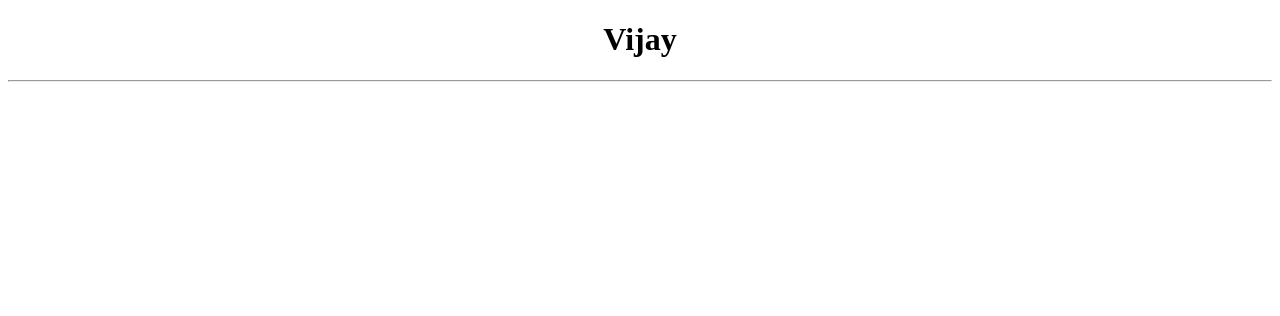
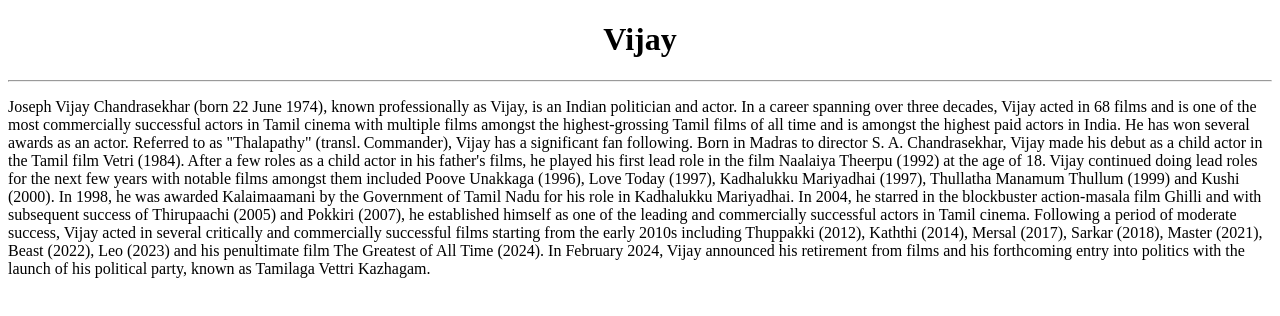
Before and after one commit to rishi170103/githubemc1, a plain HTML site: page index.html in a window 1280 px wide. Drawn offline with Linux system fonts and the light colour scheme.

Commit message:
index.html file modified paragraph tag

```diff
--- a/index.html
+++ b/index.html
@@ -8,6 +8,12 @@
 <body>
  <h1 style=text-align:center>Vijay</h1>
   <hr/>
-  <p></p>
+  <p>Joseph Vijay Chandrasekhar (born 22 June 1974), known professionally as Vijay, is an Indian politician and actor. In a career spanning over three decades, Vijay acted in 68 films and is one of the most commercially successful actors in Tamil cinema with multiple films amongst the highest-grossing Tamil films of all time and is amongst the highest paid actors in India. He has won several awards as an actor. Referred to as "Thalapathy" (transl. Commander), Vijay has a significant fan following.
+
+Born in Madras to director S. A. Chandrasekhar, Vijay made his debut as a child actor in the Tamil film Vetri (1984). After a few roles as a child actor in his father's films, he played his first lead role in the film Naalaiya Theerpu (1992) at the age of 18. Vijay continued doing lead roles for the next few years with notable films amongst them included Poove Unakkaga (1996), Love Today (1997), Kadhalukku Mariyadhai (1997), Thullatha Manamum Thullum (1999) and Kushi (2000). In 1998, he was awarded Kalaimaamani by the Government of Tamil Nadu for his role in Kadhalukku Mariyadhai.
+
+In 2004, he starred in the blockbuster action-masala film Ghilli and with subsequent success of Thirupaachi (2005) and Pokkiri (2007), he established himself as one of the leading and commercially successful actors in Tamil cinema. Following a period of moderate success, Vijay acted in several critically and commercially successful films starting from the early 2010s including Thuppakki (2012), Kaththi (2014), Mersal (2017), Sarkar (2018), Master (2021), Beast (2022), Leo (2023) and his penultimate film The Greatest of All Time (2024).
+
+In February 2024, Vijay announced his retirement from films and his forthcoming entry into politics with the launch of his political party, known as Tamilaga Vettri Kazhagam.</p>
 </body>
 </html>
```
